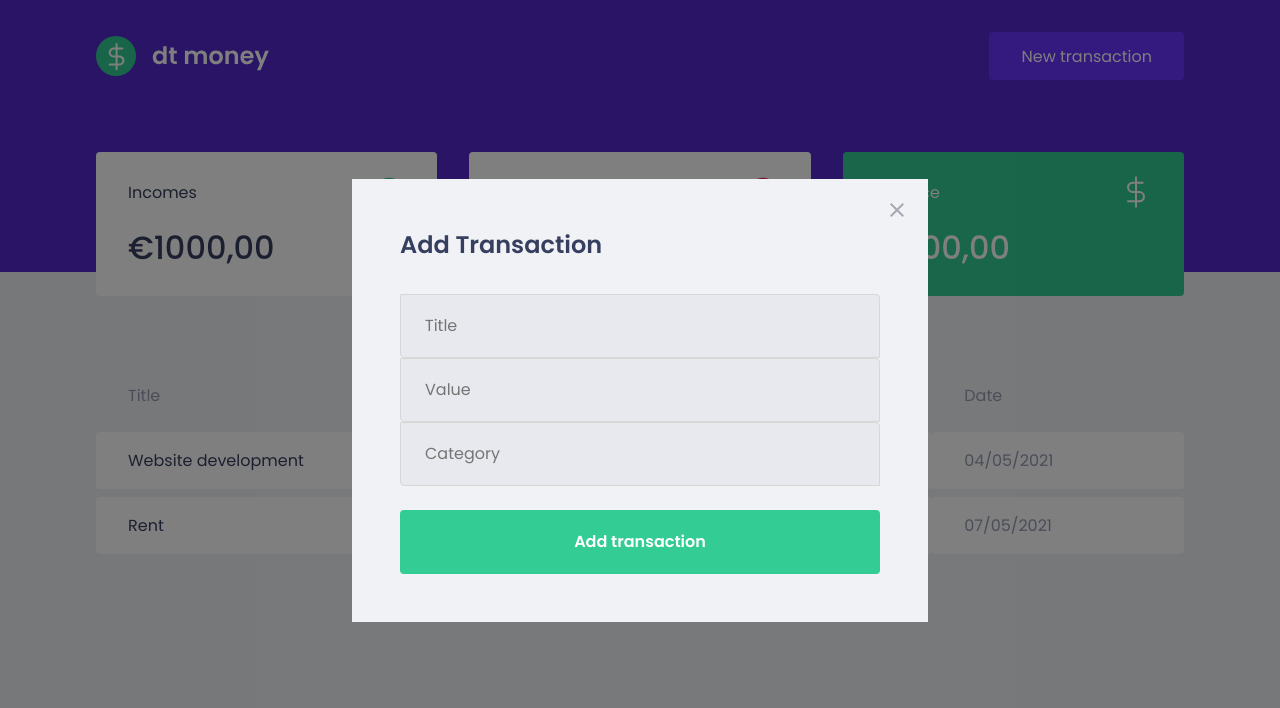
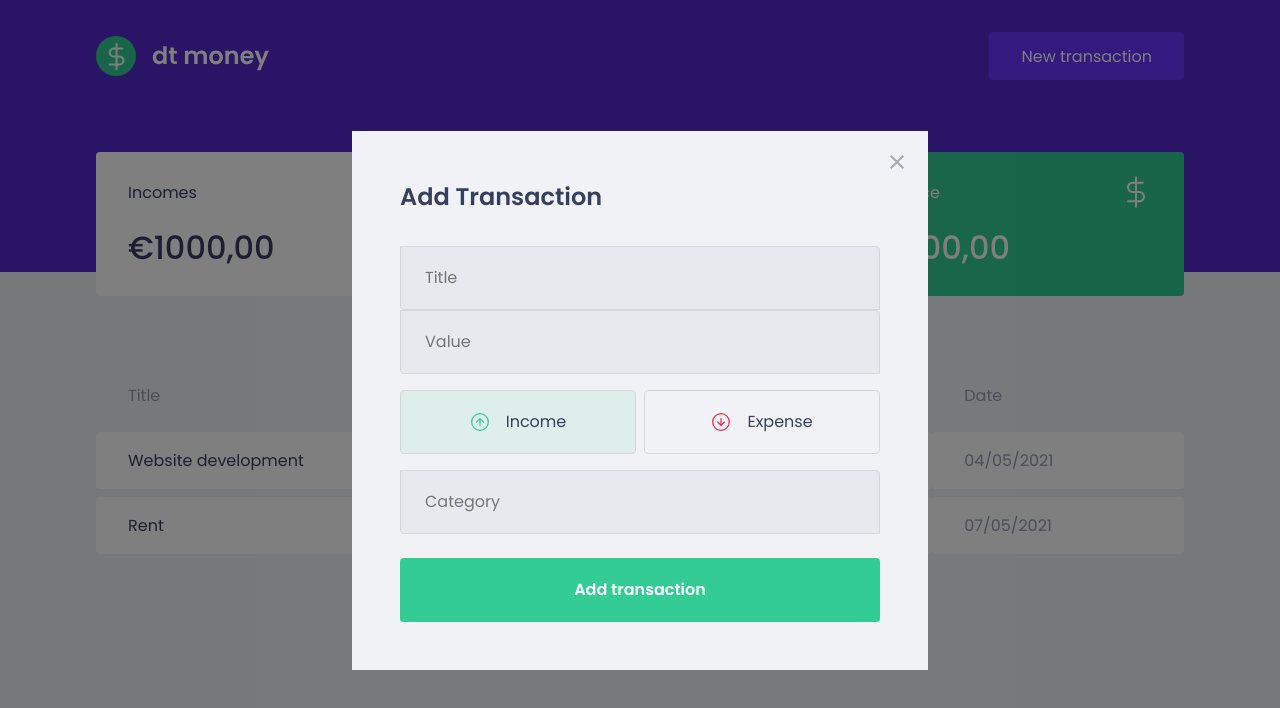
Before and after one commit to marcomedeirosfh/ignite-dtmoney, a React (Create React App) app: page / in a window 1280 px wide. Both pictures are taken after a click on the button "New transaction". Shown: the top 708 px of the page. Built offline with nearby package versions, Linux system fonts and the light colour scheme; no server answers; what miragejs would draw is missing.

Commit message:
Added NewTransactionTypeButton and styling

```diff
--- a/package.json
+++ b/package.json
@@ -5,6 +5,7 @@
   "dependencies": {
     "axios": "^0.21.1",
     "miragejs": "^0.1.41",
+    "polished": "^4.1.2",
     "react": "^17.0.2",
     "react-dom": "^17.0.2",
     "react-modal": "^3.13.1",
--- a/src/components/NewTransactionModal/index.tsx
+++ b/src/components/NewTransactionModal/index.tsx
@@ -1,6 +1,9 @@
 import Modal from 'react-modal';
-import { Container } from './styles';
+import { Container, NewTransactionType, RadioBox } from './styles';
 import closeImg from '../../assets/close.svg'
+import incomeImg from '../../assets/income.svg'
+import expenseImg from '../../assets/outcome.svg'
+import { useState } from 'react';
 
 interface NewTransactionModalProps {
   isOpen: boolean,
@@ -8,6 +11,8 @@ interface NewTransactionModalProps {
 }
 
 export function NewTransactionModal({isOpen, onRequestClose}: NewTransactionModalProps) {
+  const [type, setType] = useState('deposit')
+
   return (
     <Modal
       isOpen={isOpen}
@@ -27,6 +32,28 @@ export function NewTransactionModal({isOpen, onRequestClose}: NewTransactionModa
 
         <input type="number" placeholder="Value"/>
 
+        <NewTransactionType>
+          <RadioBox
+            type="button"
+            onClick={() => setType('deposit')}
+            isActive={type === 'deposit'}
+            activeColor="green"
+          >
+              <img src={incomeImg} alt="Income" />
+              <span>Income</span>
+          </RadioBox>
+
+          <RadioBox
+            type="button"
+            onClick={() => setType('withdraw')}
+            isActive={type === 'withdraw'}
+            activeColor="red"
+          >
+              <img src={expenseImg} alt="Expense" />
+              <span>Expense</span>
+          </RadioBox>
+        </NewTransactionType>
+
         <input type="text" placeholder="Category"/>
 
         <button type="submit">
--- a/src/components/NewTransactionModal/styles.ts
+++ b/src/components/NewTransactionModal/styles.ts
@@ -1,4 +1,5 @@
 import styled from 'styled-components'
+import { darken, transparentize } from 'polished'
 
 export const Container = styled.form`
   h2 {
@@ -46,5 +47,53 @@ export const Container = styled.form`
       filter: brightness(0.9)
     }
   }
+`
 
+export const NewTransactionType = styled.div`
+  margin: 1rem 0;
+  display: grid;
+  grid-template-columns: 1fr 1fr;
+  gap: 0.5rem;
 `
+
+interface RadioBoxProps {
+  isActive: boolean;
+  activeColor: 'red' | 'green'
+}
+
+const colors = {
+  red: '#e52e4d',
+  green: '#33cc95'
+}
+
+export const RadioBox = styled.button<RadioBoxProps>`
+  height: 4rem;
+  border: 1px solid #d7d7d7;
+  border-radius: 0.25rem;
+
+  background: ${(props) => props.isActive
+  ? transparentize(0.9, colors[props.activeColor])
+  : 'transparent' };
+
+  display: flex;
+  align-items: center;
+  justify-content: center;
+
+  transition: darken 0.2s;
+
+  &:hover {
+    border-color: ${darken(0.1, '#d7d7d7')};
+  }
+
+  img {
+    width: 20px;
+    height: 20px;
+  }
+
+  span {
+    display: inline-block;
+    margin-left: 1rem;
+    font-size: 1rem;
+    color: var(--text-title);
+  }
+`
```
Also changed, not shown: 1 other file (tests, documents, lock files or other folders).
